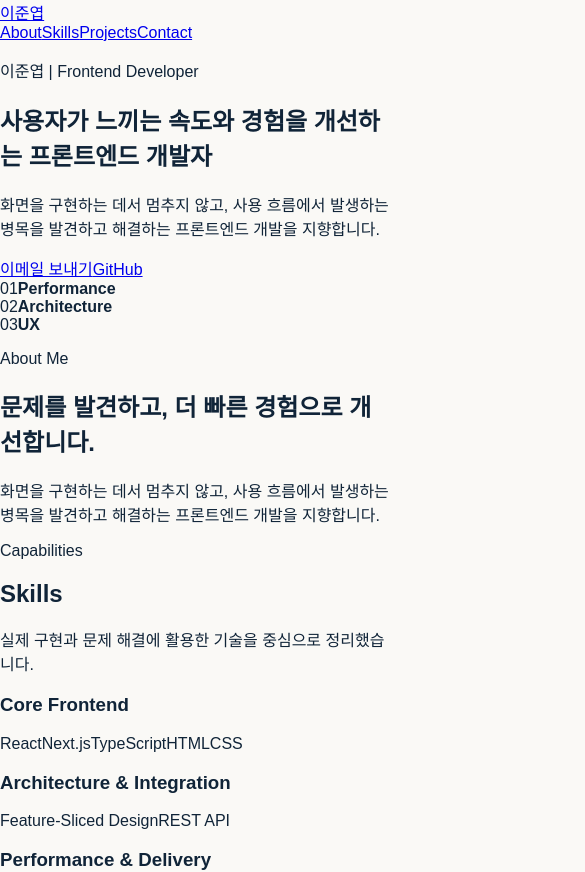
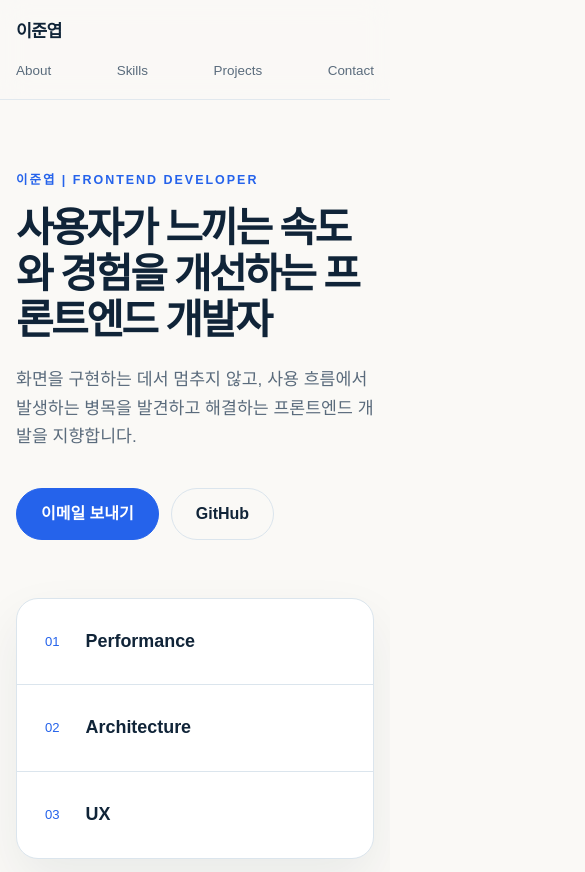
Before and after one commit to dv-yeop920/my-portfolio, a Next.js app: page / in a window 390 px wide. Shown: the top 872 px of the page, 585 px wide, since content can reach past the window. Built offline with nearby package versions, Linux system fonts and the light colour scheme.

Commit message:
style: apply responsive portfolio design

```diff
--- a/app/globals.css
+++ b/app/globals.css
@@ -1,3 +1,16 @@
+:root {
+  --background: #faf9f6;
+  --surface: #ffffff;
+  --surface-muted: #edf3f8;
+  --ink: #102438;
+  --ink-soft: #5a6b7c;
+  --line: #dbe5ed;
+  --accent: #2563eb;
+  --accent-dark: #164fc6;
+  --radius: 22px;
+  --shadow: 0 22px 52px rgba(16, 36, 56, 0.07);
+}
+
 *,
 *::before,
 *::after {
@@ -11,6 +24,490 @@ html {
 body {
   margin: 0;
   font-family: Arial, "Apple SD Gothic Neo", sans-serif;
-  color: #102438;
-  background: #faf9f6;
+  color: var(--ink);
+  background: var(--background);
+  line-height: 1.65;
 }
+
+a {
+  color: inherit;
+  text-decoration: none;
+}
+
+img {
+  display: block;
+  max-width: 100%;
+  height: auto;
+}
+
+h1,
+h2,
+h3,
+p {
+  margin-top: 0;
+}
+
+h1 {
+  max-width: 780px;
+  margin-bottom: 22px;
+  font-size: clamp(2.55rem, 5.8vw, 4.8rem);
+  line-height: 1.12;
+  letter-spacing: -0.06em;
+}
+
+h2 {
+  margin-bottom: 15px;
+  font-size: clamp(1.8rem, 3vw, 2.7rem);
+  line-height: 1.22;
+  letter-spacing: -0.045em;
+}
+
+h3 {
+  margin-bottom: 10px;
+  line-height: 1.35;
+}
+
+.container {
+  width: min(1160px, calc(100% - 48px));
+  margin: 0 auto;
+}
+
+.site-header {
+  position: sticky;
+  top: 0;
+  z-index: 5;
+  border-bottom: 1px solid rgba(219, 229, 237, 0.8);
+  background: rgba(250, 249, 246, 0.86);
+  backdrop-filter: blur(14px);
+}
+
+.nav-row {
+  display: flex;
+  align-items: center;
+  justify-content: space-between;
+  min-height: 72px;
+}
+
+.brand {
+  font-size: 1.08rem;
+  font-weight: 700;
+  letter-spacing: -0.04em;
+}
+
+nav {
+  display: flex;
+  gap: 30px;
+  color: var(--ink-soft);
+  font-size: 0.96rem;
+}
+
+nav a:hover,
+nav a:focus-visible,
+.text-link:hover,
+.text-link:focus-visible {
+  color: var(--accent);
+}
+
+.hero {
+  display: grid;
+  grid-template-columns: minmax(0, 1fr) 320px;
+  align-items: center;
+  gap: 58px;
+  min-height: calc(100vh - 72px);
+  padding: 76px 0;
+}
+
+.eyebrow {
+  margin-bottom: 16px;
+  color: var(--accent);
+  font-size: 0.78rem;
+  font-weight: 700;
+  letter-spacing: 0.16em;
+  text-transform: uppercase;
+}
+
+.hero-description {
+  max-width: 620px;
+  margin-bottom: 37px;
+  color: var(--ink-soft);
+  font-size: 1.08rem;
+}
+
+.actions {
+  display: flex;
+  flex-wrap: wrap;
+  gap: 12px;
+}
+
+.button {
+  display: inline-flex;
+  align-items: center;
+  justify-content: center;
+  min-height: 52px;
+  padding: 0 24px;
+  border: 1px solid var(--line);
+  border-radius: 999px;
+  font-weight: 700;
+  transition: transform 180ms ease, border-color 180ms ease,
+    background 180ms ease;
+}
+
+.button.primary {
+  border-color: var(--accent);
+  color: #fff;
+  background: var(--accent);
+}
+
+.button.primary:hover,
+.button.primary:focus-visible {
+  background: var(--accent-dark);
+}
+
+.button.secondary:hover,
+.button.secondary:focus-visible {
+  border-color: var(--accent);
+}
+
+.button:hover {
+  transform: translateY(-2px);
+}
+
+.strength-panel {
+  overflow: hidden;
+  border: 1px solid var(--line);
+  border-radius: var(--radius);
+  background: var(--surface);
+  box-shadow: var(--shadow);
+}
+
+.strength {
+  display: flex;
+  align-items: center;
+  gap: 26px;
+  padding: 28px;
+  border-bottom: 1px solid var(--line);
+}
+
+.strength:last-child {
+  border: 0;
+}
+
+.strength span {
+  color: var(--accent);
+  font-size: 0.82rem;
+}
+
+.strength strong {
+  font-size: 1.12rem;
+}
+
+.section {
+  padding: 92px 0;
+}
+
+.section-heading {
+  max-width: 700px;
+  margin-bottom: 46px;
+}
+
+.section-heading > p:last-child,
+.about > p,
+.contact-inner > p:not(.eyebrow) {
+  color: var(--ink-soft);
+}
+
+.about {
+  display: grid;
+  grid-template-columns: 1fr 0.9fr;
+  gap: 56px;
+  border-top: 1px solid var(--line);
+}
+
+.about .section-heading {
+  margin-bottom: 0;
+}
+
+.about > p {
+  padding-top: 44px;
+  font-size: 1.08rem;
+}
+
+.skill-grid,
+.project-grid,
+.highlight-grid {
+  display: grid;
+  grid-template-columns: repeat(3, 1fr);
+  gap: 18px;
+}
+
+.skill-card,
+.highlight-grid article {
+  padding: 30px;
+  border: 1px solid var(--line);
+  border-radius: var(--radius);
+  background: var(--surface);
+}
+
+.tags {
+  display: flex;
+  flex-wrap: wrap;
+  gap: 8px;
+}
+
+.tags span {
+  padding: 7px 12px;
+  border-radius: 999px;
+  color: #344b60;
+  background: var(--surface-muted);
+  font-size: 0.88rem;
+}
+
+.project-grid {
+  grid-template-columns: repeat(2, 1fr);
+}
+
+.project-card {
+  overflow: hidden;
+  border: 1px solid var(--line);
+  border-radius: var(--radius);
+  background: var(--surface);
+  transition: transform 180ms ease, box-shadow 180ms ease;
+}
+
+.project-card:hover {
+  transform: translateY(-5px);
+  box-shadow: var(--shadow);
+}
+
+.project-card img {
+  width: 100%;
+  background: var(--surface-muted);
+}
+
+.project-card-body {
+  padding: 30px;
+}
+
+.project-meta {
+  display: flex;
+  gap: 10px;
+  margin-bottom: 17px;
+  color: var(--accent);
+  font-size: 0.79rem;
+  font-weight: 700;
+  letter-spacing: 0.1em;
+  text-transform: uppercase;
+}
+
+.project-meta span + span {
+  color: var(--ink-soft);
+}
+
+.project-card p {
+  color: var(--ink-soft);
+}
+
+.tags.compact {
+  margin: 22px 0;
+}
+
+.text-link {
+  color: var(--accent);
+  font-weight: 700;
+}
+
+.contact {
+  padding: 92px 0;
+}
+
+.contact-inner {
+  padding: clamp(34px, 7vw, 72px);
+  border-radius: calc(var(--radius) + 8px);
+  color: #fff;
+  background: var(--ink);
+}
+
+.contact-inner h2 {
+  max-width: 680px;
+}
+
+.contact-inner > p:not(.eyebrow) {
+  max-width: 620px;
+  margin-bottom: 32px;
+  color: #bbcad8;
+}
+
+.contact .button.secondary {
+  color: #fff;
+  border-color: rgba(255, 255, 255, 0.35);
+}
+
+.site-footer {
+  padding: 31px 0 40px;
+  color: var(--ink-soft);
+  font-size: 0.9rem;
+}
+
+.case-hero {
+  padding: 64px 0 48px;
+}
+
+.back-link {
+  display: inline-block;
+  margin-bottom: 52px;
+  color: var(--ink-soft);
+}
+
+.case-summary {
+  max-width: 720px;
+  margin-bottom: 34px;
+  color: var(--ink-soft);
+  font-size: 1.08rem;
+}
+
+.case-preview {
+  margin-bottom: 70px;
+}
+
+.case-preview img {
+  width: 100%;
+  max-height: 610px;
+  margin-top: 30px;
+  object-fit: cover;
+  border-radius: var(--radius);
+}
+
+.case-grid {
+  display: grid;
+  grid-template-columns: 1fr 1fr;
+  gap: 18px;
+  margin-bottom: 86px;
+}
+
+.case-grid article,
+.story-grid article {
+  padding: 34px;
+  border: 1px solid var(--line);
+  border-radius: var(--radius);
+  background: var(--surface);
+}
+
+.case-grid ul {
+  margin-bottom: 0;
+  padding-left: 21px;
+}
+
+.story {
+  margin-bottom: 8px;
+}
+
+.story-grid {
+  display: grid;
+  grid-template-columns: repeat(3, 1fr);
+  gap: 18px;
+  margin-top: 38px;
+}
+
+.story-grid p,
+.highlight-grid p,
+.retrospective p {
+  margin-bottom: 0;
+  color: var(--ink-soft);
+}
+
+.retrospective {
+  margin-bottom: 72px;
+  padding: clamp(34px, 6vw, 62px);
+  border-radius: var(--radius);
+  background: var(--surface-muted);
+}
+
+.retrospective p {
+  max-width: 760px;
+  margin-bottom: 28px;
+}
+
+.not-found {
+  display: flex;
+  flex-direction: column;
+  justify-content: center;
+  min-height: 100vh;
+}
+
+a:focus-visible {
+  outline: 3px solid rgba(37, 99, 235, 0.4);
+  outline-offset: 4px;
+}
+
+@media (max-width: 820px) {
+  .container {
+    width: min(100% - 32px, 600px);
+  }
+
+  nav {
+    gap: 15px;
+    font-size: 0.84rem;
+  }
+
+  .hero {
+    display: flex;
+    flex-direction: column;
+    align-items: stretch;
+    min-height: 0;
+    padding: 70px 0 60px;
+  }
+
+  .about,
+  .skill-grid,
+  .project-grid,
+  .case-grid,
+  .story-grid,
+  .highlight-grid {
+    grid-template-columns: 1fr;
+  }
+
+  .about > p {
+    padding-top: 0;
+  }
+
+  .section,
+  .contact {
+    padding: 62px 0;
+  }
+
+  .section-heading {
+    margin-bottom: 34px;
+  }
+
+  .case-hero {
+    padding-top: 44px;
+  }
+
+  .back-link {
+    margin-bottom: 42px;
+  }
+}
+
+@media (max-width: 520px) {
+  .nav-row {
+    align-items: flex-start;
+    flex-direction: column;
+    gap: 14px;
+    padding: 17px 0;
+  }
+
+  nav {
+    width: 100%;
+    justify-content: space-between;
+  }
+}
+
+@media (prefers-reduced-motion: reduce) {
+  *,
+  *::before,
+  *::after {
+    scroll-behavior: auto;
+    transition-duration: 1ms !important;
+    animation-duration: 1ms !important;
+  }
+}
```
